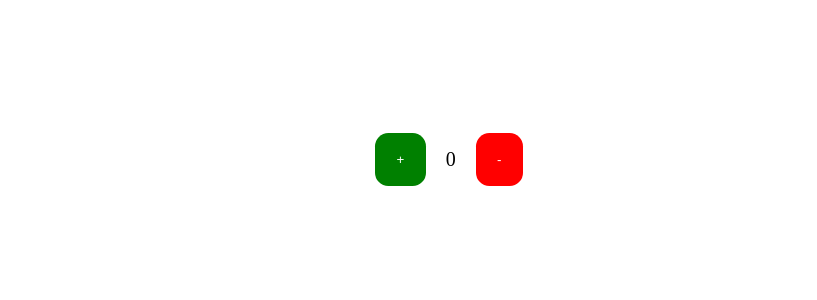
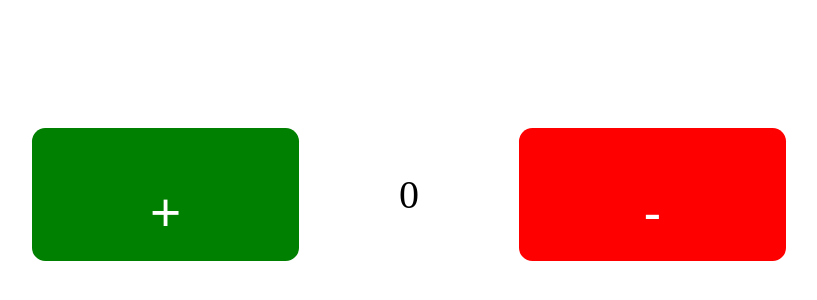
Before and after one commit to Cz-santos/cassiano, a React (Create React App) app: page /con in a window 1280 px wide. Shown: the part 72-372 px from the top of the page, without its empty margins (181-998 px from the left). Built offline with nearby package versions, Linux system fonts and the light colour scheme.

Commit message:
Contador

```diff
--- a/src/index.js
+++ b/src/index.js
@@ -5,8 +5,9 @@ import Contato from './pages/Contato/index.jsx'
 import Gabarito from './pages/Gabarito/index.jsx';
 import Usuario from './pages/Usuario/index.jsx';
 import './pages/Contato/index.scss';
-import Num from './pages/Contador/index.jsx';
+import Contador from './pages/Contador/index.jsx';
 import { BrowserRouter, Routes, Route } from 'react-router-dom';
+
 
 
 const root = ReactDOM.createRoot(document.getElementById('root'));
@@ -18,7 +19,7 @@ root.render(
       <Route path='/c' element = {<Contato/>}></Route>
       <Route path ='/e' element={<Gabarito/>}></Route>
       <Route path='/u' element={<Usuario/>} ></Route>
-      <Route path='con' element ={<Num/>} ></Route>
+      <Route path='con' element ={<Contador/>} ></Route>
     </Routes>
   </BrowserRouter>
   </React.StrictMode>
--- a/src/pages/Contador/index.jsx
+++ b/src/pages/Contador/index.jsx
@@ -1,26 +1,23 @@
 import './index.scss'
-import { Link } from 'react-router-dom';
+import { Link } from 'react-router-dom'
+import { useState } from 'react';
 
-let c = 0;
+export default function Contador() {
+    const [conta, setconta] = useState(0);
 
-function cont (){
- c++
-
- alert(c)
-}
-function menos(){
-    c--
-
-    alert(c)
+    function menos() {
+        setconta(conta - 1)
     }
 
+    function mais() {
+        setconta(conta + 1)
+    }
 
-export default function conta(){
-        return(
+    return (
         <div className='tudo'>
-                <button className='soma' onClick={cont}>+</button>
-                <p> {c} </p>
-                <button className='menos' onClick={menos}>-</button>
+            <button className='soma' onClick={mais}><p className='te'>+</p></button>
+            <p>{conta}</p>
+            <button className='menos' onClick={menos}><p className='ti'>-</p></button>
 
             <Link to='/'>   </Link>
         </div>
--- a/src/pages/Contador/index.scss
+++ b/src/pages/Contador/index.scss
@@ -5,7 +5,7 @@ body{
         justify-content: center;
         align-items: center;
         flex-direction: row;
-        gap: 2em;
+        gap: 10em;
         margin-top: 20em;
     }
 
@@ -13,18 +13,29 @@ body{
         background-color:  green;
         border: none;
         color: white;
-        padding:1.4em 1.6em ;
         border-radius: 1em;
+        width: 20em;
+        height: 10em;
+        align-items: center;
     }
     .menos{
          background-color:  red;
         border: none;
         color: white;
-        padding:1.4em 1.6em ;
         border-radius: 1em;
+         width: 20em;
+        height: 10em;
+        align-items: center;
     }
 
     p{
-        font-size: 2em;
+        font-size: 4em;
+    }
+
+    .te{
+        font-size: 4em;
+    }
+    .ti{
+        font-size: 4em;
     }
 }
```
Lines whose indentation alone changed are shown as unchanged.
